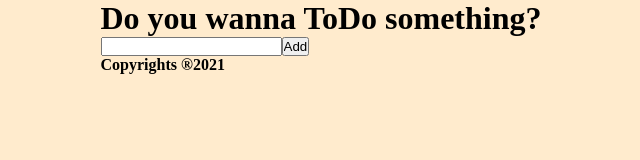
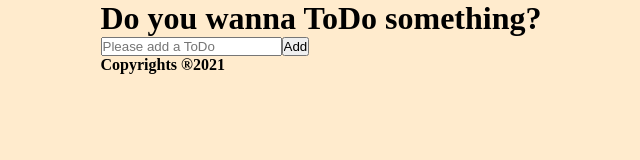
Before and after one commit to iulianSta/react-todo-app, a React (Create React App) app: page / in a window 1280 px wide. Shown: the top 160 px of the page, without its empty margins (319-959 px from the left). Built offline with nearby package versions, Linux system fonts and the light colour scheme.

Commit message:
src/components/List.js- Added placeholder for the input area

```diff
--- a/src/components/List.js
+++ b/src/components/List.js
@@ -7,6 +7,7 @@ import { v4 as uuidv4 } from "uuid";
 const List = (props) => {
   // useState
   const [userInput, setUserInput] = useState("");
+  const placeholder = "Please add a ToDo";
 
   // changeHandle function
   function changeHandle(e) {
@@ -33,7 +34,12 @@ const List = (props) => {
   // Return the result for the form and the input's
   return (
     <form onSubmit={submitHandle}>
-      <input type="text" value={userInput} onChange={changeHandle} />
+      <input
+        type="text"
+        value={userInput}
+        onChange={changeHandle}
+        placeholder={placeholder}
+      />
       <input type="submit" value="Add" />
     </form>
   );
```
